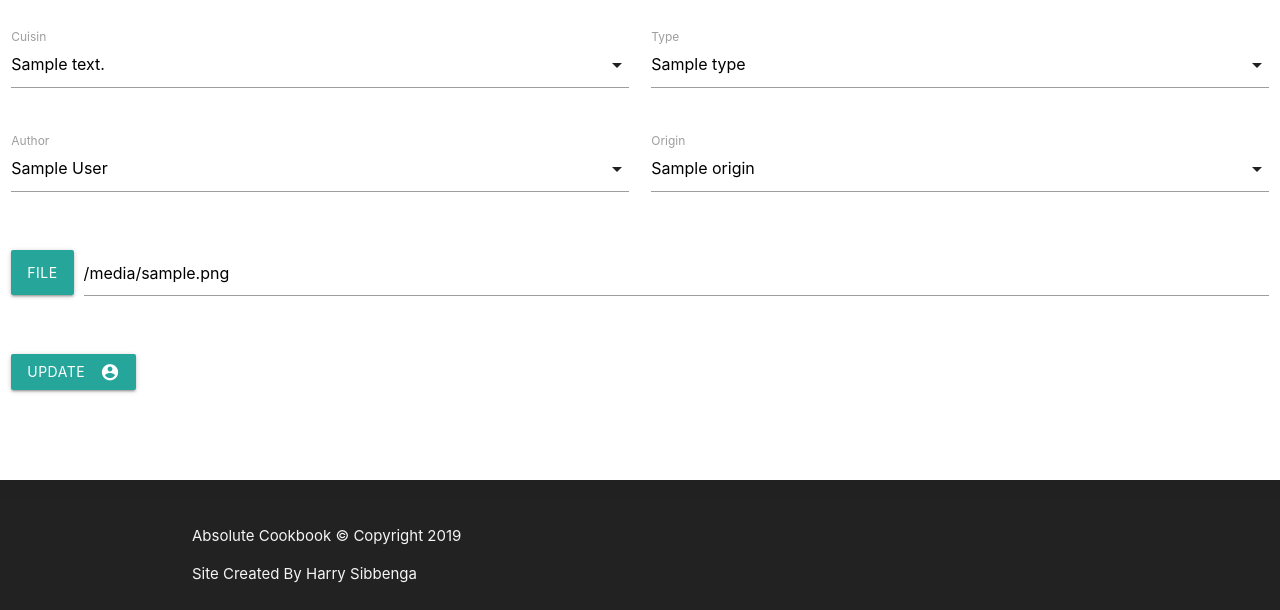
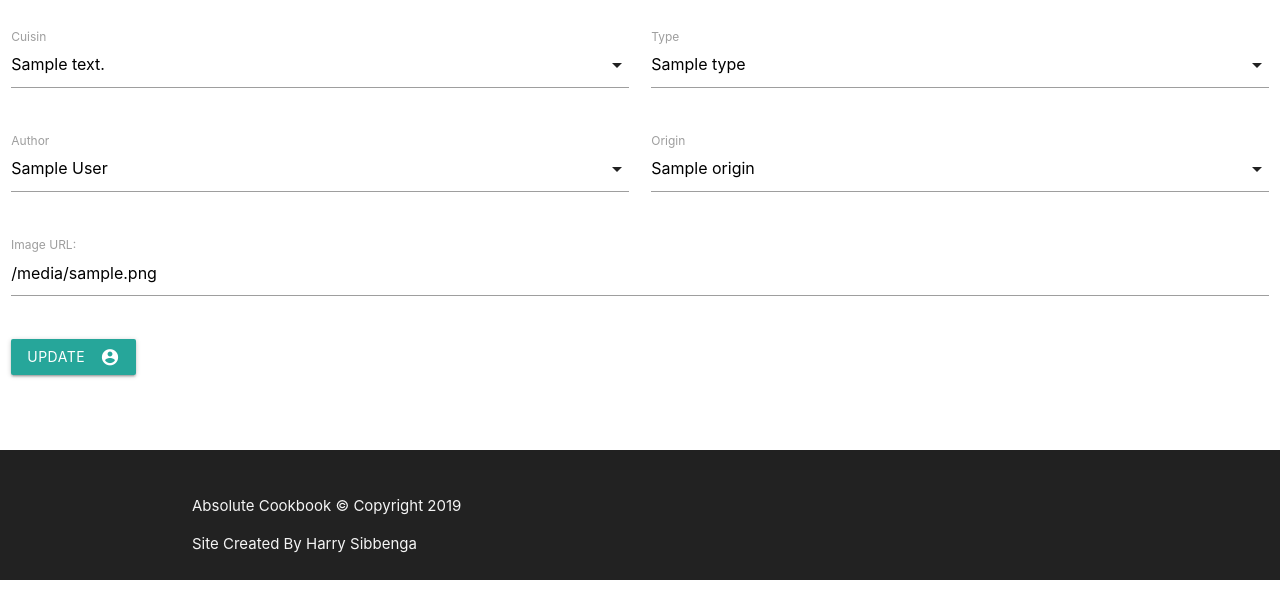
Before and after one commit to Harrysibbenga/Online_cookbook, a Flask app: template templates/editrecipe.html in a window 1280 px wide. Shown: the part 589-1199 px from the top of the page. After the commit the page ends 1169 px from the top, so only its background shows below. Run offline with Flask 2, Linux system fonts and the light colour scheme; the template is opened without the code that fills it: most values are stand-ins (such as "Sample title", 1, 10 or a date in 2020); some libraries are stand-ins or nearby versions.

Commit message:
Changed {{recipe.image}} to {{recipe.image_url}}

```diff
--- a/templates/editrecipe.html
+++ b/templates/editrecipe.html
@@ -95,18 +95,13 @@
                     </div>
                     <div class="row">
                         <div class="file-field input-field col s12">
-                            <div class="btn">
-                                <span>File</span>
-                                <input type="file" name="image">
-                            </div>
-                            <div class="file-path-wrapper">
-                                <input class="file-path validate" value="{{recipe.image}}" name="image" type="text">
-                            </div>
+                            <input class="validate" value="{{recipe.image_url}}" name="image_url" type="text">
+                            <label for="image_url">Image URL:</label>
                         </div>
                     </div>
                     <div class="row">
                         <div class="col 12">
-                            <button class="btn waves-effect waves-light right login-button" type="submit" name="action">Update<i class="material-icons right">account_circle</i></button>
+                            <button class="btn waves-effect waves-light right" type="submit" name="action">Update<i class="material-icons right">account_circle</i></button>
                         </div>
                     </div>
                 </form>
--- a/templates/recipes.html
+++ b/templates/recipes.html
@@ -119,7 +119,7 @@
         <div class="col s12 m6 l4">
             <div class="card">
                 <div class="card-image">
-                    <img src="{{recipe.image}}">
+                    <img src="{{recipe.image_url}}">
                     <span class="card-title">{{recipe.name}}</span>
                     <!-- If user is in session -->
                     {% if session.username %}
--- a/templates/savedrecipes.html
+++ b/templates/savedrecipes.html
@@ -5,7 +5,7 @@
         <div class="col s12 m6 l4">
             <div class="card">
                 <div class="card-image">
-                    <img src="{{recipe.image}}">
+                    <img src="{{recipe.image_url}}">
                     <span class="card-title">{{recipe.name}}</span>
                     <a href="{{ url_for('view_recipe', recipe_id=recipe._id, username=session.username) }}"class="btn-floating halfway-fab waves-effect waves-light red"><i class="material-icons">add</i></a>
                 </div>
--- a/templates/viewrecipe.html
+++ b/templates/viewrecipe.html
@@ -7,7 +7,7 @@
     </div>
     <div class="row">
         <div class="recipe-image-container col s12 m10 offset-m1 l6">
-            <img class="img-dimentions" src="{{recipe.image}}"></img>
+            <img class="img-dimentions" src="{{recipe.image_url}}"></img>
         </div>
         <div class="col s12 m10 offset-m1 l6">
             <p class="recipe-description center-align z-depth-3">{{recipe.description}}</p>
--- a/templates/viewrecipeowner.html
+++ b/templates/viewrecipeowner.html
@@ -5,7 +5,7 @@
             <h1 class="recipe-name">{{recipe.name}}</h1>
         </div>
         <div class="recipe-image-container col s12 m10 offset-m1 l6">
-            <img class="img-dimentions" src="{{recipe.image}}"></img>
+            <img class="img-dimentions" src="{{recipe.image_url}}"></img>
         </div>
         <div class="col s12 m10 offset-m1 l6">
             <p class="recipe-description center-align z-depth-3">{{recipe.description}}</p>
--- a/templates/viewrecipes.html
+++ b/templates/viewrecipes.html
@@ -5,7 +5,7 @@
         <div class="col s12 m6 l4">
             <div class="card">
                 <div class="card-image">
-                    <img src="{{recipe.image}}">
+                    <img src="{{recipe.image_url}}">
                     <span class="card-title">{{recipe.name}}</span>
                     <!-- If user is in session -->
                     {% if session.username %}
```
